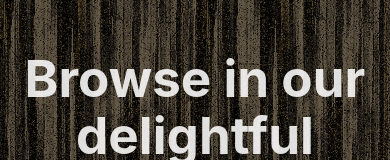
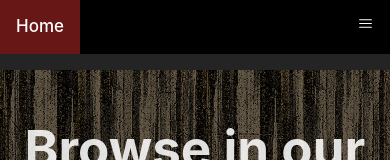
Before and after one commit to nico9506/galleria-frontent, a React (Vite) app: page / in a window 390 px wide. Shown: the top 160 px of the page. Built offline with nearby package versions, Linux system fonts and the light colour scheme.

Commit message:
feat: add navigation bar component

```diff
--- a/src/App.css
+++ b/src/App.css
@@ -1,5 +1,5 @@
 #root {
-  max-width: 1280px;
+  /*max-width: 1280px;*/
   margin: 0 auto;
   padding: 0rem;
   text-align: center;
--- /dev/null
+++ b/src/components/Navbar.css
@@ -0,0 +1,61 @@
+.topnav {
+  width: 100%;
+  overflow: hidden;
+  background-color: black;
+}
+
+.topnav a {
+  float: left;
+  display: block;
+  color: #f2f2f2;
+  text-align: center;
+  padding: 14px 16px;
+  text-decoration: none;
+  font-size: 17px;
+}
+
+.topnav a:hover {
+  background-color: grey;
+  color: black;
+}
+
+.topnav a.active {
+  background-color: #681717;
+  color: white;
+}
+
+.topnav .icon {
+  display: none;
+}
+
+@media screen and (max-width: 600px) {
+  .topnav a:not(:first-child) {
+    display: none;
+  }
+  .topnav a.icon {
+    float: right;
+    display: block;
+  }
+  .topnav a.icon img {
+    height: 17px;
+    width: 17px;
+    filter: invert(99%) sepia(99%) saturate(24%) hue-rotate(326deg)
+      brightness(104%) contrast(101%);
+  }
+}
+
+@media screen and (max-width: 600px) {
+  .topnav.responsive {
+    position: relative;
+  }
+  .topnav.responsive .icon {
+    position: absolute;
+    right: 0;
+    top: 0;
+  }
+  .topnav.responsive a {
+    float: none;
+    display: block;
+    text-align: left;
+  }
+}
--- /dev/null
+++ b/src/components/Navbar.tsx
@@ -0,0 +1,27 @@
+import "./Navbar.css";
+import { useState } from "react";
+import menuIcon from "../assets/menuIcon.svg";
+
+const Navbar = () => {
+  const [topnavClass, setTopnavClass] = useState("topnav");
+
+  const handleClick = () => {
+    setTopnavClass(topnavClass === "topnav" ? "topnav responsive" : "topnav");
+  };
+
+  return (
+    <nav className={topnavClass}>
+      <a href="#home" className="active">
+        Home
+      </a>
+      <a href="#galleria">Galleria</a>
+      <a href="#contact">Contact</a>
+      <a href="#about">About</a>
+      <a href="javascript:void(0);" className="icon" onClick={handleClick}>
+        <img src={menuIcon} />
+      </a>
+    </nav>
+  );
+};
+
+export default Navbar;
--- a/src/components/Shelf.tsx
+++ b/src/components/Shelf.tsx
@@ -2,6 +2,7 @@ import { useId, useState } from "react";
 import dummyObject from "../services/paintingsData";
 import Product from "./Product";
 import "./Shelf.css";
+import Navbar from "./Navbar";
 
 const Shelf = () => {
   const [paintingsCollection] = useState(dummyObject);
@@ -25,6 +26,9 @@ const Shelf = () => {
   const filteredCollection = filterPaintings(paintingsCollection);
 
   return (
+    <>
+      <Navbar></Navbar>
+
       <div className="shelf">
         <h1>Browse in our delightful collection</h1>
 
@@ -76,6 +80,7 @@ const Shelf = () => {
           );
         })}
       </div>
+    </>
   );
 };
 
```
Also changed, not shown: src/assets/menuIcon.svg (added). Lines whose indentation alone changed are shown as unchanged.
